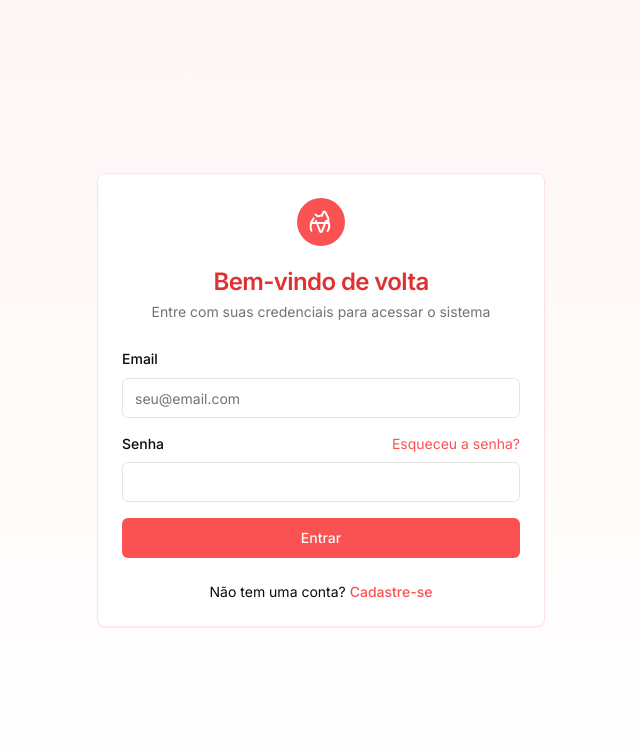
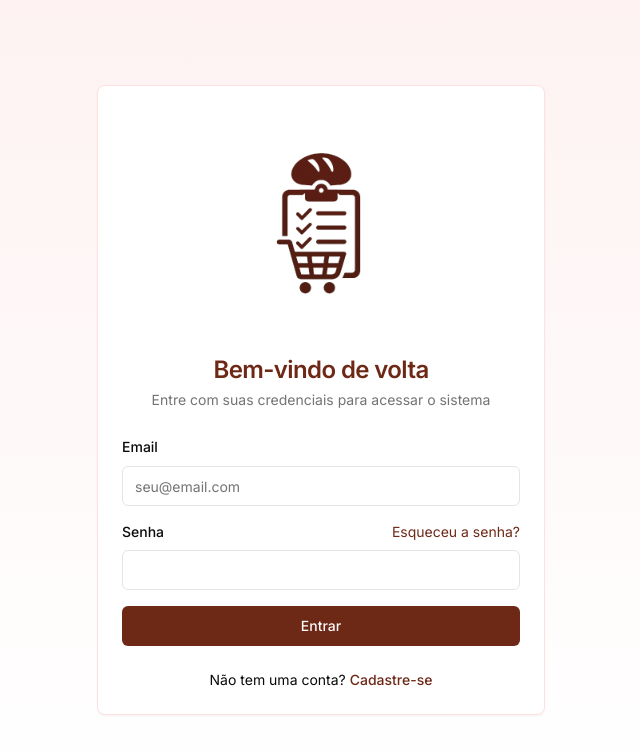
Before and after one commit to Kaylaineasb/padaria-system, a Next.js app: page /login in a window 1280 px wide. Shown: the top 754 px of the page, without its empty margins (319-959 px from the left). Built offline with nearby package versions, Linux system fonts and the light colour scheme.

Commit message:
update color and logo

```diff
--- a/app/login/page.tsx
+++ b/app/login/page.tsx
@@ -9,6 +9,8 @@ import { Input } from "@/components/ui/input"
 import { Label } from "@/components/ui/label"
 import Link from "next/link"
 import { useRouter } from "next/navigation"
+import logo from '../../assets/logoIntegrador.png';
+import Image from "next/image"
 
 export default function LoginPage() {
   const router = useRouter()
@@ -32,25 +34,8 @@ export default function LoginPage() {
       <Card className="w-full max-w-md border-red-100">
         <CardHeader className="space-y-1">
           <div className="flex justify-center mb-4">
-            <div className="bg-red-600 p-3 rounded-full">
-              <svg
-                xmlns="http://www.w3.org/2000/svg"
-                width="24"
-                height="24"
-                viewBox="0 0 24 24"
-                fill="none"
-                stroke="white"
-                strokeWidth="2"
-                strokeLinecap="round"
-                strokeLinejoin="round"
-              >
-                <path d="m7 11 4.08 10.35a1 1 0 0 0 1.84 0L17 11" />
-                <path d="M17.5 11a2 2 0 0 0 1.84-2.75L16.25 2a1 1 0 0 0-1.85 0l-1.51 3.93" />
-                <path d="M4.66 8.25 2 13h16.74" />
-                <path d="M19.38 11.8c.9 1.91 1.11 4.06.62 6.1a9.8 9.8 0 0 1-1.41 3.16" />
-                <path d="M2.34 12.65c-.22.62-.4 1.26-.54 1.92-.44 2.04-.24 4.19.66 6.1" />
-                <path d="M12.5 5.3c-.85.61-1.78.95-2.75.95A3.94 3.94 0 0 1 6.5 4.5" />
-              </svg>
+            <div className="p-3 rounded-full">
+              <Image src={logo} alt="Logo" width="200" height="200" />
             </div>
           </div>
           <CardTitle className="text-2xl text-center text-red-800">Bem-vindo de volta</CardTitle>
@@ -73,7 +58,7 @@ export default function LoginPage() {
               <div className="space-y-2">
                 <div className="flex items-center justify-between">
                   <Label htmlFor="password">Senha</Label>
-                  <Link href="/forgot-password" className="text-sm text-red-600 hover:text-red-800">
+                  <Link href="/forgot-password" className="text-sm text-red-800 hover:text-red-700">
                     Esqueceu a senha?
                   </Link>
                 </div>
@@ -85,7 +70,7 @@ export default function LoginPage() {
                   required
                 />
               </div>
-              <Button type="submit" className="w-full bg-red-600 hover:bg-red-700" disabled={isLoading}>
+              <Button type="submit" className="w-full bg-red-800 hover:bg-red-700" disabled={isLoading}>
                 {isLoading ? "Entrando..." : "Entrar"}
               </Button>
             </div>
@@ -94,7 +79,7 @@ export default function LoginPage() {
         <CardFooter className="flex flex-col space-y-4">
           <div className="text-center text-sm">
             Não tem uma conta?{" "}
-            <Link href="/signup" className="text-red-600 hover:text-red-800 font-medium">
+            <Link href="/signup" className="text-red-800 hover:text-red-700 font-medium">
               Cadastre-se
             </Link>
           </div>
--- a/app/signup/page.tsx
+++ b/app/signup/page.tsx
@@ -9,6 +9,8 @@ import { Input } from "@/components/ui/input"
 import { Label } from "@/components/ui/label"
 import Link from "next/link"
 import { useRouter } from "next/navigation"
+import logo from '../../assets/logoIntegrador.png';
+import Image from "next/image"
 
 export default function SignupPage() {
   const router = useRouter()
@@ -41,26 +43,7 @@ export default function SignupPage() {
       <Card className="w-full max-w-md border-red-100">
         <CardHeader className="space-y-1">
           <div className="flex justify-center mb-4">
-            <div className="bg-red-600 p-3 rounded-full">
-              <svg
-                xmlns="http://www.w3.org/2000/svg"
-                width="24"
-                height="24"
-                viewBox="0 0 24 24"
-                fill="none"
-                stroke="white"
-                strokeWidth="2"
-                strokeLinecap="round"
-                strokeLinejoin="round"
-              >
-                <path d="m7 11 4.08 10.35a1 1 0 0 0 1.84 0L17 11" />
-                <path d="M17.5 11a2 2 0 0 0 1.84-2.75L16.25 2a1 1 0 0 0-1.85 0l-1.51 3.93" />
-                <path d="M4.66 8.25 2 13h16.74" />
-                <path d="M19.38 11.8c.9 1.91 1.11 4.06.62 6.1a9.8 9.8 0 0 1-1.41 3.16" />
-                <path d="M2.34 12.65c-.22.62-.4 1.26-.54 1.92-.44 2.04-.24 4.19.66 6.1" />
-                <path d="M12.5 5.3c-.85.61-1.78.95-2.75.95A3.94 3.94 0 0 1 6.5 4.5" />
-              </svg>
-            </div>
+            <Image src={logo} alt="Logo" width="200" height="200" />
           </div>
           <CardTitle className="text-2xl text-center text-red-800">Criar uma conta</CardTitle>
           <CardDescription className="text-center">
@@ -75,7 +58,7 @@ export default function SignupPage() {
                 <Input
                   id="name"
                   name="name"
-                  placeholder="Padaria Estrela do Mar"
+                  placeholder="Digite o nome da padaria"
                   value={formData.name}
                   onChange={handleChange}
                   required
@@ -115,7 +98,7 @@ export default function SignupPage() {
                   required
                 />
               </div>
-              <Button type="submit" className="w-full bg-red-600 hover:bg-red-700" disabled={isLoading}>
+              <Button type="submit" className="w-full bg-red-800 hover:bg-red-700" disabled={isLoading}>
                 {isLoading ? "Criando conta..." : "Criar conta"}
               </Button>
             </div>
@@ -124,7 +107,7 @@ export default function SignupPage() {
         <CardFooter className="flex flex-col space-y-4">
           <div className="text-center text-sm">
             Já tem uma conta?{" "}
-            <Link href="/login" className="text-red-600 hover:text-red-800 font-medium">
+            <Link href="/login" className="text-red-800 hover:text-red-700 font-medium">
               Entrar
             </Link>
           </div>
--- a/components/dashboard-layout.tsx
+++ b/components/dashboard-layout.tsx
@@ -9,6 +9,8 @@ import { BarChart3, ChevronDown, CookingPot, Home, LogOut, Menu, Package, Settin
 import { Button } from "@/components/ui/button"
 import { Sheet, SheetContent, SheetTrigger } from "@/components/ui/sheet"
 import { cn } from "@/lib/utils"
+import logo from '../assets/logoIntegrador.png';
+import Image from "next/image"
 
 interface DashboardLayoutProps {
   children: React.ReactNode
@@ -47,25 +49,8 @@ export function DashboardLayout({ children }: DashboardLayoutProps) {
       <aside className="hidden md:flex flex-col w-64 bg-white border-r border-gray-200">
         <div className="p-4 border-b border-gray-200">
           <div className="flex items-center">
-            <div className="bg-red-600 p-2 rounded-full mr-3">
-              <svg
-                xmlns="http://www.w3.org/2000/svg"
-                width="20"
-                height="20"
-                viewBox="0 0 24 24"
-                fill="none"
-                stroke="white"
-                strokeWidth="2"
-                strokeLinecap="round"
-                strokeLinejoin="round"
-              >
-                <path d="m7 11 4.08 10.35a1 1 0 0 0 1.84 0L17 11" />
-                <path d="M17.5 11a2 2 0 0 0 1.84-2.75L16.25 2a1 1 0 0 0-1.85 0l-1.51 3.93" />
-                <path d="M4.66 8.25 2 13h16.74" />
-                <path d="M19.38 11.8c.9 1.91 1.11 4.06.62 6.1a9.8 9.8 0 0 1-1.41 3.16" />
-                <path d="M2.34 12.65c-.22.62-.4 1.26-.54 1.92-.44 2.04-.24 4.19.66 6.1" />
-                <path d="M12.5 5.3c-.85.61-1.78.95-2.75.95A3.94 3.94 0 0 1 6.5 4.5" />
-              </svg>
+          <div className=" p-2 rounded-full mr-3">
+              <Image src={logo} alt="Logo" width="42" height="42" />
             </div>
             <h1 className="text-lg font-bold text-red-800">Nome da Padaria</h1>
           </div>
@@ -142,7 +127,7 @@ export function DashboardLayout({ children }: DashboardLayoutProps) {
             ))}
           </nav>
           <div className="p-4 border-t border-gray-200">
-            <Button variant="ghost" className="w-full justify-start text-gray-700 hover:bg-red-50 hover:text-red-700">
+            <Button variant="ghost" className="w-full justify-start text-gray-700 hover:bg-red-700 hover:text-red-800">
               <LogOut className="mr-3 h-5 w-5" />
               Sair
             </Button>
--- a/tailwind.config.ts
+++ b/tailwind.config.ts
@@ -54,16 +54,8 @@ const config = {
           foreground: "hsl(var(--card-foreground))",
         },
         red: {
-          50: "#FFF5F5",
-          100: "#FFE3E3",
-          200: "#FFC9C9",
-          300: "#FFA8A8",
-          400: "#FF8787",
-          500: "#FF6B6B",
-          600: "#FA5252",
-          700: "#F03E3E",
-          800: "#E03131",
-          900: "#C92A2A",
+          800: "#6E2816",
+          900: "#6E2816",
         },
       },
       borderRadius: {
```
Also changed, not shown: app/page.tsx (+11 -27 lines), assets/logoIntegrador.png (added).
